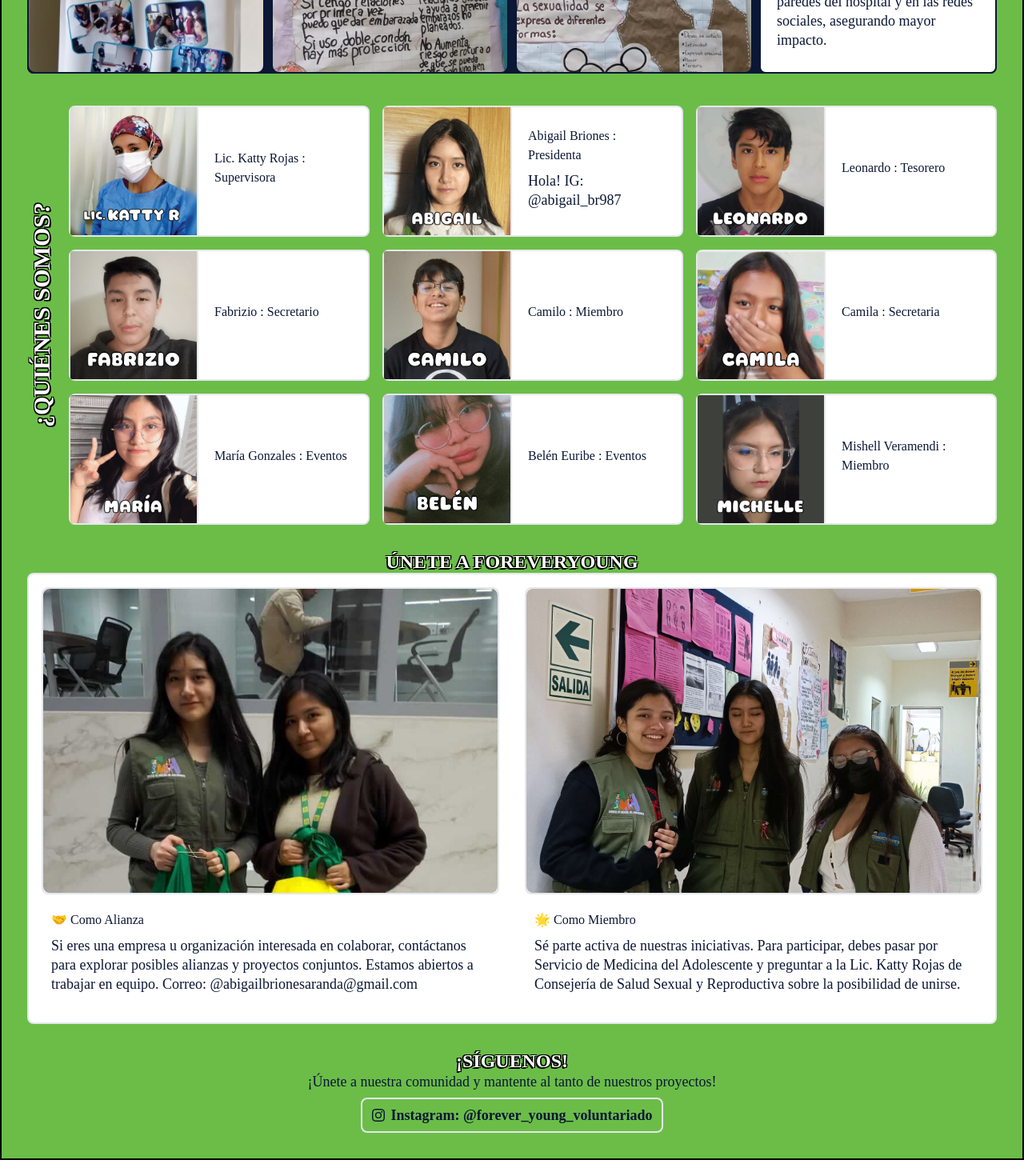
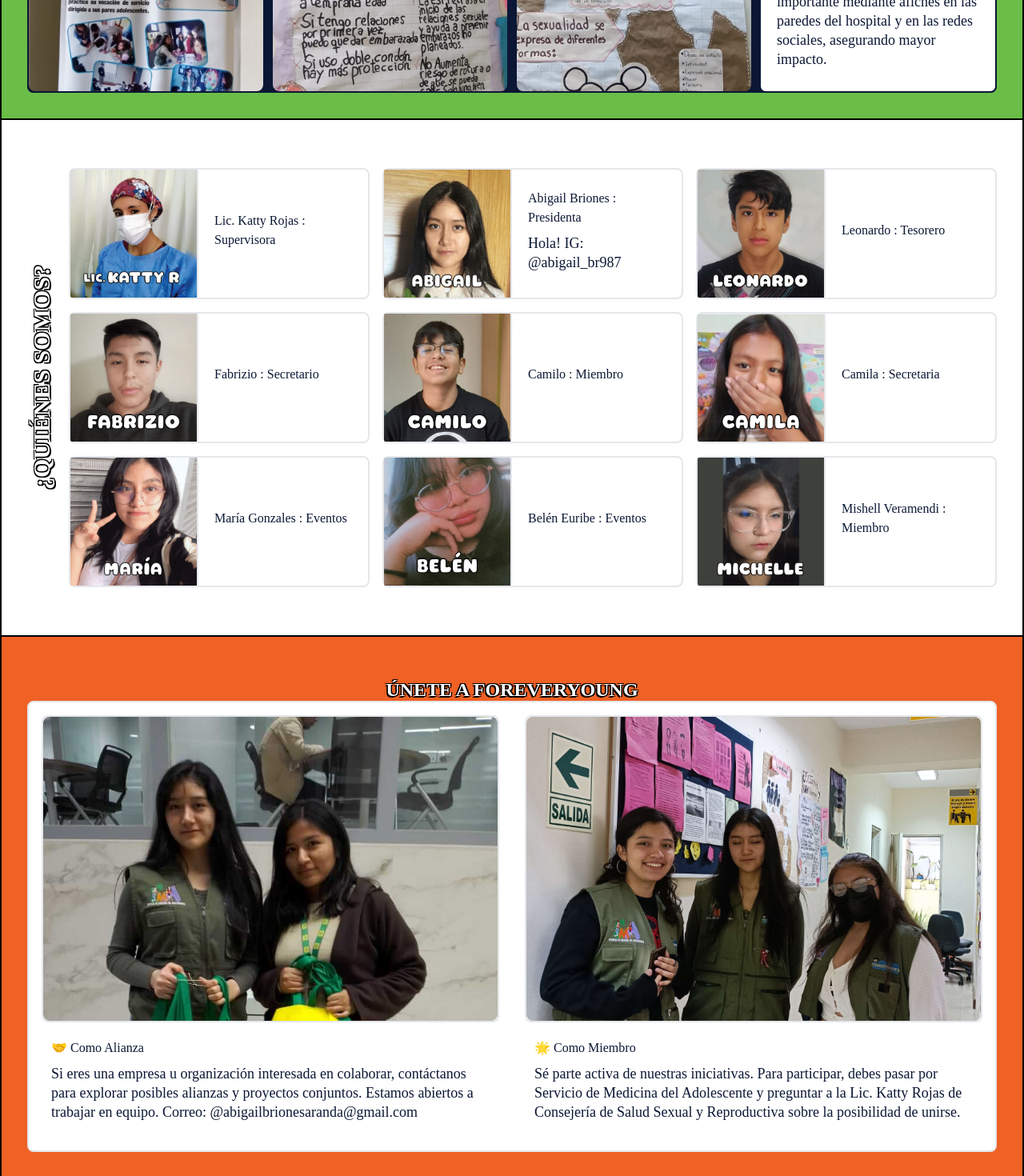
Before and after one commit to abigail-br987/nextjs-foreveryoung, a Next.js app: page / in a window 1280 px wide. Shown: the part 2280-3750 px from the top of the page at 80% size. Built offline with nearby package versions, Linux system fonts and the light colour scheme; a web font is replaced by a local one.

Commit message:
feat: add sections + footer

```diff
--- a/src/app/page.tsx
+++ b/src/app/page.tsx
@@ -4,12 +4,14 @@ import WhoAreWe from "@/components/parts/WhoAreWe";
 import JoinUs from "@/components/parts/JoinUs";
 import FollowUs from "@/components/parts/FollowUs";
 import { AnimatedLanding } from "@/components/sections/AnimatedLanding";
+import Footer from "@/components/sections/Footer";
 export default function Home() {
   return (
     <>
+
       <AnimatedLanding />
       <section className="bg-deepGreen border-2 border-black z-40">
-        <div className="max-w-screen-2xl p-8 m-auto space-y-10">
+        <div className="max-w-screen-2xl p-8 m-auto space-y-16">
           <div className="text-center">
             <p className="text-2xl">
               Somos la <strong>organización de voluntariado</strong> del Servicio de Medicina del
@@ -17,10 +19,34 @@ export default function Home() {
             </p>
           </div>
           <WhatDoWeDo />
-          <WhoAreWe />
+
+        </div>
+      </section>
+
+      <section className="bg-white border-2 border-t-0 border-black z-40">
+      <div className="max-w-screen-2xl p-8 m-auto space-y-16">
+
+         <WhoAreWe />{/*
           <JoinUs />
+          <FollowUs />*/}
+      </div>
+
+      </section>
+
+      <section className="bg-deepOrange border-2 border-t-0 border-black z-40">
+      <div className="max-w-screen-2xl p-8 m-auto space-y-16">
+          <JoinUs />
+      </div>
+
+      </section>
+
+      <section className="bg-white border-2 border-t-0 border-black z-40">
+      <div className="max-w-screen-2xl p-8 m-auto space-y-16">
           <FollowUs />
-        </div>
+      </div>
+
+      <Footer/>
+
       </section>
 
     </>
```
